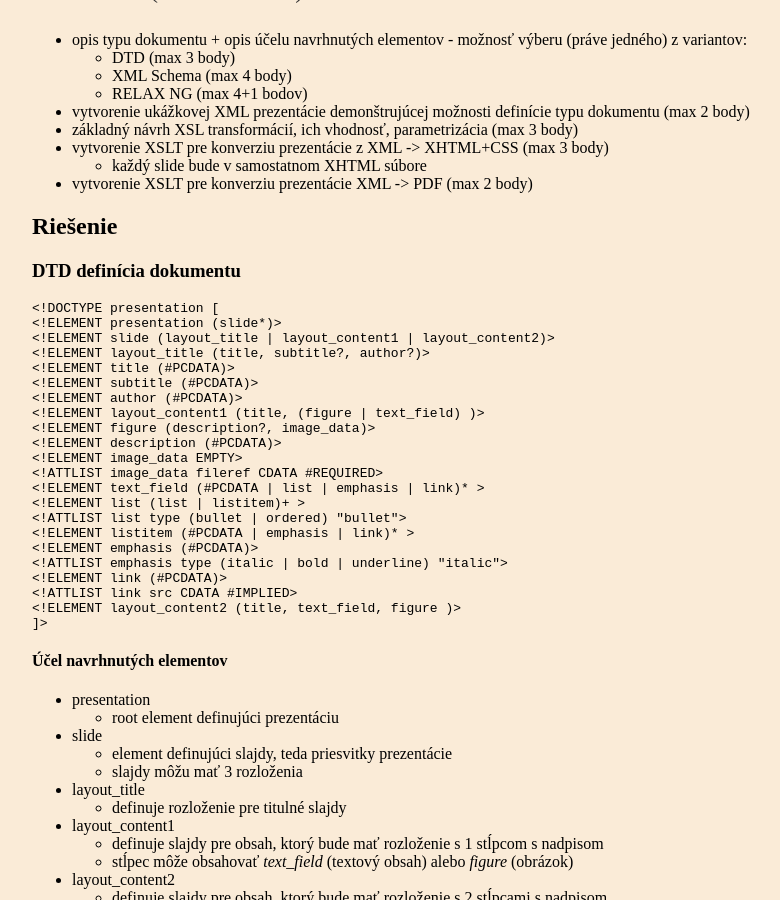
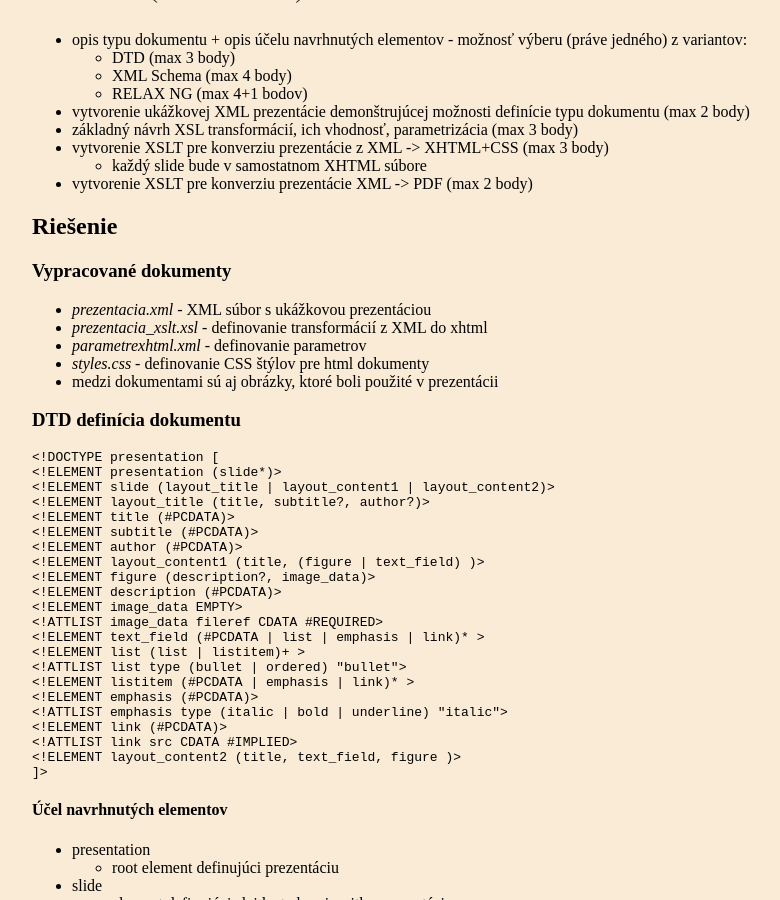
Before and after one commit to xnguyenthe/xnguyenthe.github.io, a Jekyll site: the page built from dokumentacia/zadanie3.md, in a window 1280 px wide and 900 px high, scrolled down 765 px. Shown: the whole window, without its empty margins (160-940 px from the left). Built offline with Jekyll 4.4.1, drawn with Linux system fonts in a browser that asks for light colours.

Commit message:
added info

````diff
--- a/dokumentacia/zadanie3.md
+++ b/dokumentacia/zadanie3.md
@@ -24,6 +24,13 @@ Hodnotenie (max 14 bodov):
 
 
 ## Riešenie ##
+
+### Vypracované dokumenty ###
+* _prezentacia.xml_ - XML súbor s ukážkovou prezentáciou
+* _prezentacia_xslt.xsl_ - definovanie transformácií z XML do xhtml
+* _parametrexhtml.xml_ - definovanie parametrov
+* _styles.css_ - definovanie CSS štýlov pre html dokumenty
+- medzi dokumentami sú aj obrázky, ktoré boli použité v prezentácii
 
 ### DTD definícia dokumentu ###
 ```
````
